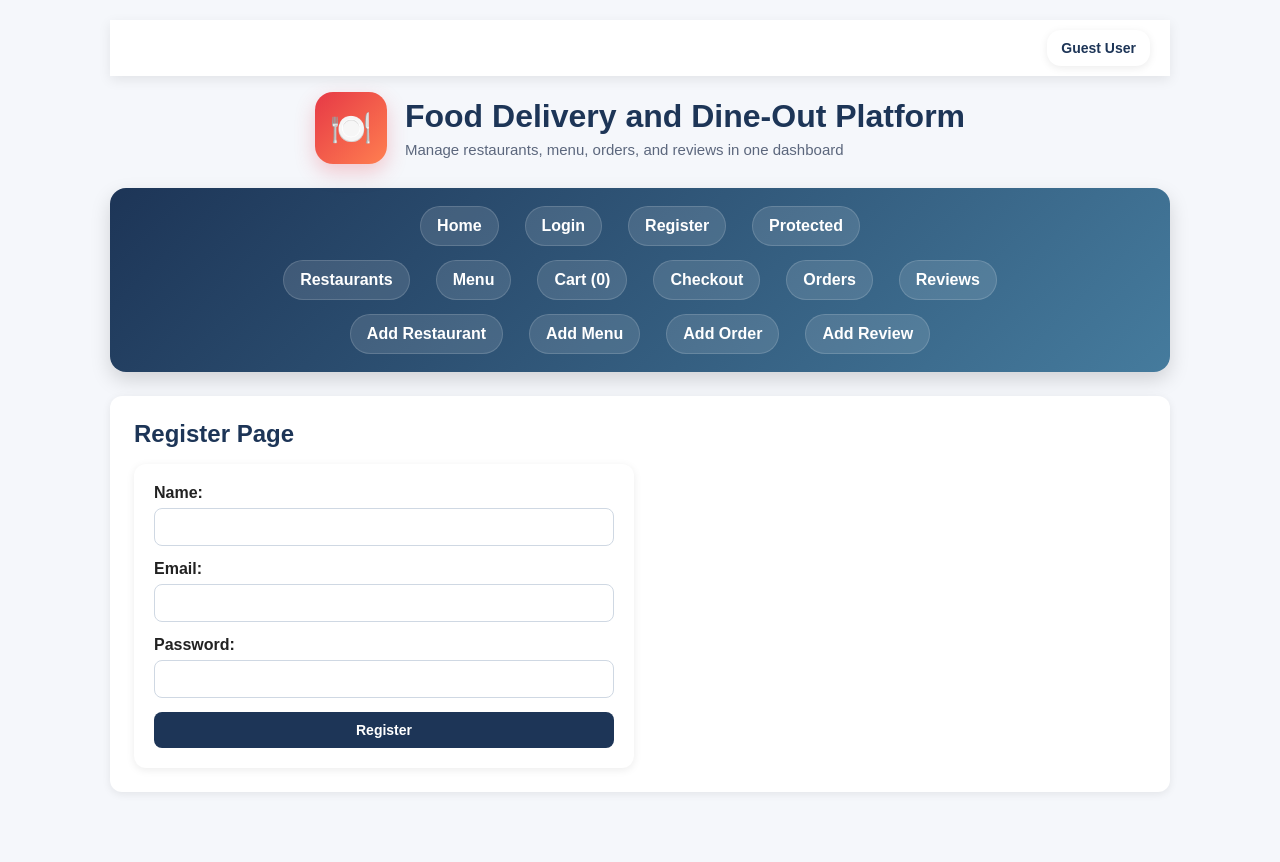
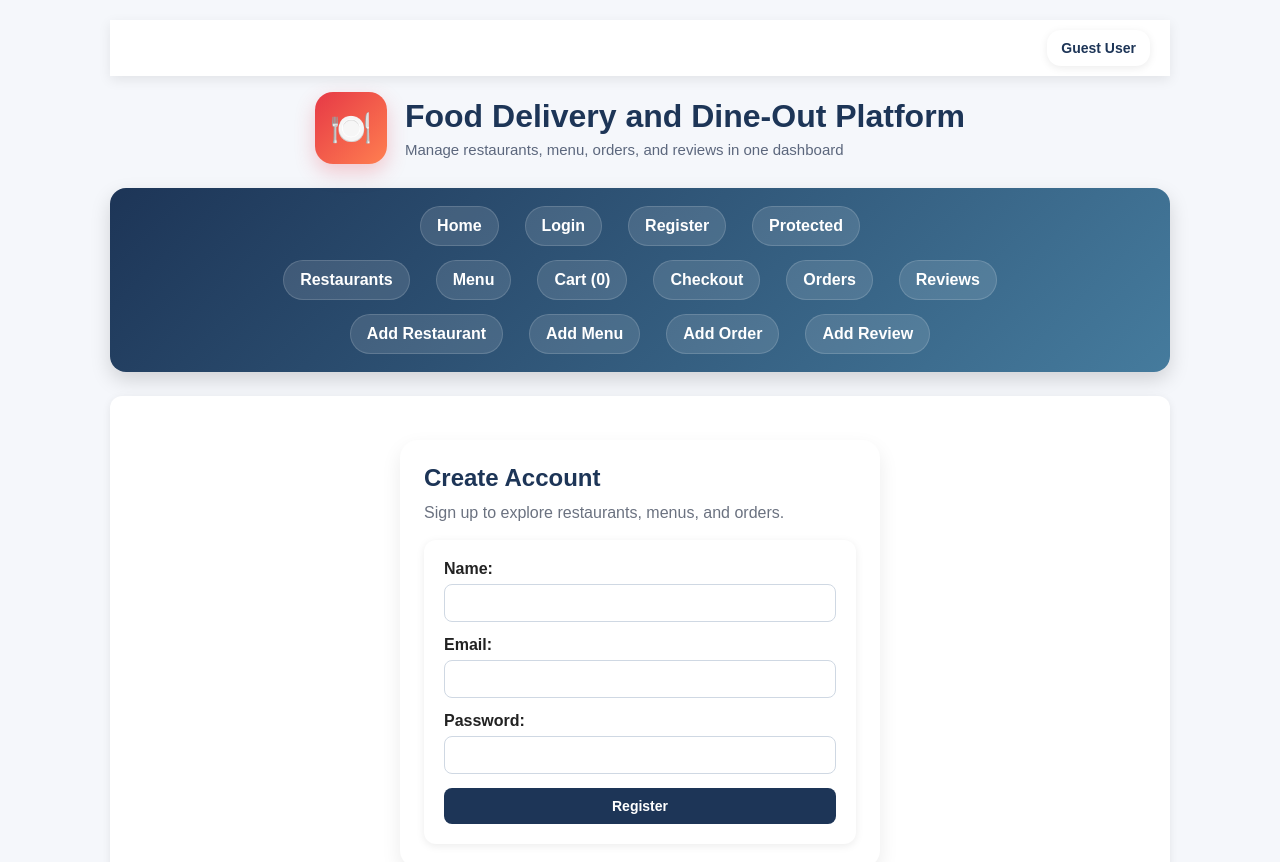
Before and after one commit to TheekshanaKandhi/Integrated-Food-Hospitality-Platform, a React app in the folder frontend/: page /register in a window 1280 px wide. Shown: the top 862 px of the page. Before the commit the page ends 840 px from the top, so only its background shows below. Built offline with nearby package versions, Linux system fonts and the light colour scheme; the HTML template or start-up script is replaced by a standard one.

Commit message:
Improved login and register page card layout

```diff
--- a/frontend/src/pages/Login.jsx
+++ b/frontend/src/pages/Login.jsx
@@ -30,8 +30,10 @@ function Login() {
   };
 
   return (
-    <div>
-      <h2>Login Page</h2>
+    <div className="auth-page">
+      <div className="auth-card">
+        <h2>Login</h2>
+        <p>Access your account to continue ordering food.</p>
 
         <form onSubmit={handleSubmit}>
           <div>
@@ -63,6 +65,7 @@ function Login() {
           </p>
         )}
       </div>
+    </div>
   );
 }
 
--- a/frontend/src/pages/Register.jsx
+++ b/frontend/src/pages/Register.jsx
@@ -24,14 +24,15 @@ function Register() {
       const res = await axios.post("http://127.0.0.1:5000/api/auth/register", formData);
       setMessage(res.data.message);
     } catch (error) {
-      console.log(error);
       setMessage(error.response?.data?.message || error.message || "Registration failed");
     }
   };
 
   return (
-    <div>
-      <h2>Register Page</h2>
+    <div className="auth-page">
+      <div className="auth-card">
+        <h2>Create Account</h2>
+        <p>Sign up to explore restaurants, menus, and orders.</p>
 
         <form onSubmit={handleSubmit}>
           <div>
@@ -73,6 +74,7 @@ function Register() {
           </p>
         )}
       </div>
+    </div>
   );
 }
 
```
Lines whose indentation alone changed are shown as unchanged.
